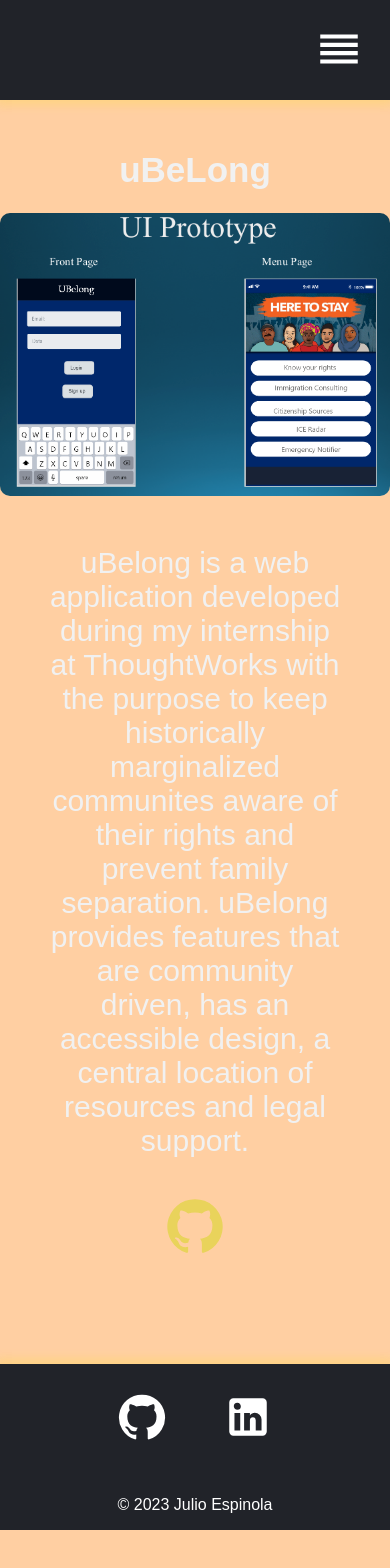
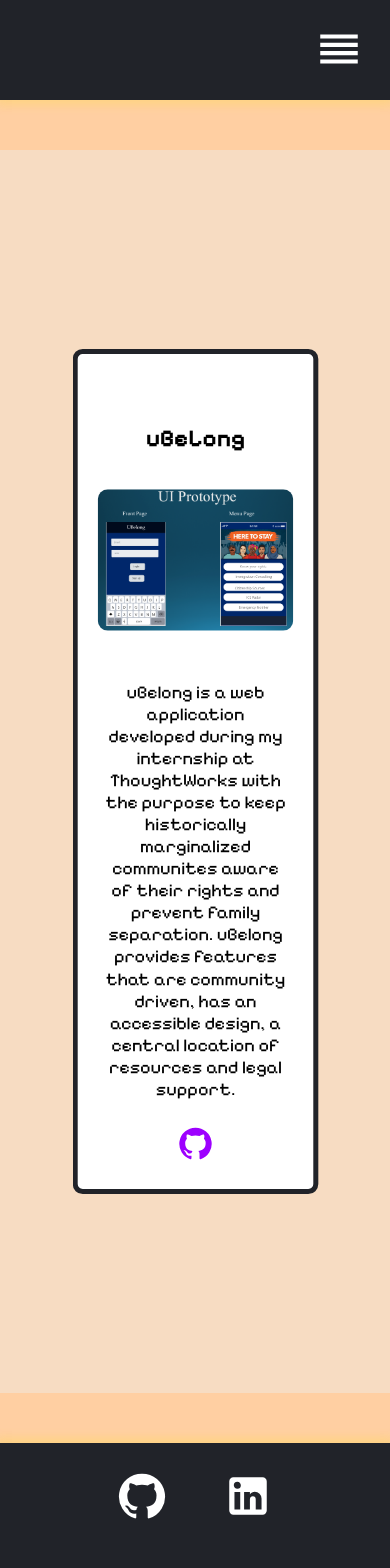
Before and after one commit to JulioSEspinola/Portfolio-2.0, a React (Create React App) app in the folder portfolio/: page /project/1 in a window 390 px wide. Shown: the top 1568 px of the page. Before the commit the page ends 1530 px from the top, so only its background shows below. Built offline with nearby package versions, Linux system fonts and the light colour scheme.

Commit message:
fixed project display layout

```diff
--- a/portfolio/src/components/ProjectItem.js
+++ b/portfolio/src/components/ProjectItem.js
@@ -12,13 +12,16 @@
   return (
     <Card sx={{
       maxWidth: 500,
-      margin:5,
-      color:"white",
-      backgroundColor:"#2C2C2C ",
+      margin:2,
+      padding:1,
+      color:"black",
+      backgroundColor:"white",
       transition: 'transform 0.3s, box-shadow 0.3s',
+      borderRadius: '10px',
+      border: '5px solid #333',
       '&:hover': {
-        transform: 'scale(1.05)',
-        boxShadow: '0px 0px 10px rgba(252, 227, 4, 0.447) ',
+        transform: 'scale(1.01)',
+        boxShadow: '0px 0px 10px rgba(145, 13, 248, 0.6)',
       },
     }} onClick={() => navigate("/project/" + id)}>
       <CardActionArea>
@@ -29,7 +32,7 @@
           alt={name}
         />
         <CardContent>
-          <Typography gutterBottom variant="h4" component="div">
+          <Typography gutterBottom variant="h4" component="div" sx={{ backgroundColor:"black", color:"white", fontFamily: '"Pixelify Sans", serif',}}>
             {name}
           </Typography>
         </CardContent>
--- a/portfolio/src/pages/ProjectDisplay.js
+++ b/portfolio/src/pages/ProjectDisplay.js
@@ -1,8 +1,8 @@
 import React from "react";
 import { useParams } from "react-router-dom";
 import { ProjectList } from "../helpers/ProjectList";
-import GithubIcon from '@mui/icons-material/GitHub';
-import { IconButton } from '@mui/material';
+import GithubIcon from "@mui/icons-material/GitHub";
+import { IconButton } from "@mui/material";
 import "../styles/ProjectDisplay.css";
 
 function ProjectDisplay() {
@@ -11,6 +11,7 @@
 
   return (
     <div className="project">
+      <div className="project-display">
         <h1> {project.name}</h1>
         <img src={project.image} />
         <p>{project.description}</p>
@@ -18,7 +19,7 @@
         <IconButton href={project.link} target="_blank">
           <GithubIcon />
         </IconButton>
-
+      </div>
     </div>
   );
 }
--- a/portfolio/src/styles/Project.css
+++ b/portfolio/src/styles/Project.css
@@ -1,10 +1,18 @@
+:root {
+  --main-bg-color: #212329;
+  --main-text-color: #f7dcc2;
+  --purple-color: #9d00ff;
+  --box-shadow-color: rgba(252, 227, 4, 0.2);
+  --border-radius: 10px;
+  --pixelate-font: "Pixelify Sans", serif;
+}
+
 .projects {
   width: 100%;
   display: flex;
   justify-content: center;
   align-items: center;
   flex-direction: column;
-  color: #f0f0f0;
   position: relative;
   flex-grow: 1; /* Allows the .projects section to expand if needed */
   padding-bottom: 20px; /* Adds space at the bottom without excessive margin */
@@ -19,11 +27,11 @@
   height: 500px;
   margin: 40px;
   padding: 10px;
-    box-shadow: rgba(252, 227, 4, 0.447) 0px 0px 10px 5px;
   text-align: center;
+  font-family: var(--pixelate-font);
 }
 .projectItem:hover {
-    box-shadow: 0px 3px 15px rgba(0, 0, 0, 0.5);
+  box-shadow: rgba(145, 13, 248, 0.6) 0px 0px 10px;
   transition: 0.3s ease-in;
   cursor: pointer;
 }
@@ -40,8 +48,12 @@
 
 .projectItem h1 {
   font-size: 25px;
+  font-family: var(--pixelate-font);
 }
 
-  .projects-tittle{
-    color: #e9d35b;
+.projects-title {
+  color: black;
+  font-family: var(--pixelate-font);
+  font-size: 2.5rem;
+
 }
--- a/portfolio/src/styles/ProjectDisplay.css
+++ b/portfolio/src/styles/ProjectDisplay.css
@@ -1,43 +1,119 @@
+:root {
+  --main-bg-color: #212329;
+  --main-text-color: #f7dcc2;
+  --purple-color: #9d00ff;
+  --box-shadow-color: rgba(252, 227, 4, 0.2);
+  --border-radius: 10px;
+  --pixelate-font: "Pixelify Sans", serif;
+}
+
 .project {
   width: 100%;
-    /* height: calc(100vh - 100px); */
   height: auto;
   display: flex;
   justify-content: center;
   align-items: center;
   flex-direction: column;
-    margin-bottom: 100px;
+  background-color: var(--main-text-color);
+  padding-top: 100px;
+  padding-bottom: 100px;
+}
+
+.project-display{
+  width: 50%;
+  height: auto;
+  display: flex;
+  justify-content: center;
+  align-items: center;
+  flex-direction: column;
+  background-color: white;
+  margin: 100px auto;
+  padding: 20px;
+  border-radius: 10px;
+  border: 5px solid #212329;
+  transition: transform 0.3s, box-shadow 0.5s;
+  animation: pulse 2s infinite;
 }
 
 .project h1 {
   margin-top: 50px;
-    color: #f1f1f1;
-    font-size: 35px;
+  color: rgb(0, 0, 0);
+  font-size: 3rem;
   display: flex;
+  font-family: var(--pixelate-font);
+}
 
-
-  }
 .project img {
-    width: 700px;
+  width: 100%;
+  max-width: 500px; /* Set a maximum width for the image */
   height: auto;
   display: flex;
   border-radius: 10px;
-  }
-
-@media only screen and (max-width: 800px) {
-  .project img{
-    max-width: 100%;
-  }
+  margin-top: 20px;
 }
 
 .project p {
   font-size: 30px;
-  color: #f1f1f1;
+  color: #000000;
   margin-top: 50px;
   width: 75%;
+  font-family: var(--pixelate-font);
 }
 
 .project svg {
   font-size: 60px;
-    color: #e9d35b;
+  color: var(--purple-color);
 }
+
+@media only screen and (max-width: 1200px) {
+  .project h1 {
+    font-size: 2.5rem;
+  }
+
+  .project p {
+    font-size: 25px;
+  }
+
+  .project svg {
+    font-size: 50px;
+  }
+}
+
+@media only screen and (max-width: 800px) {
+  .project {
+    margin-top: 50px;
+    margin-bottom: 50px;
+  }
+
+  .project h1 {
+    font-size: 2rem;
+  }
+
+  .project img {
+    max-width: 100%;
+  }
+
+  .project p {
+    font-size: 20px;
+    width: 90%;
+  }
+
+  .project svg {
+    font-size: 40px;
+  }
+}
+
+@media only screen and (max-width: 500px) {
+  .project h1 {
+    font-size: 1.5rem;
+  }
+
+  .project p {
+    font-size: 18px;
+    width: 95%;
+  }
+
+  .project svg {
+    font-size: 35px;
+  }
+}
```
Lines whose indentation alone changed are shown as unchanged.
